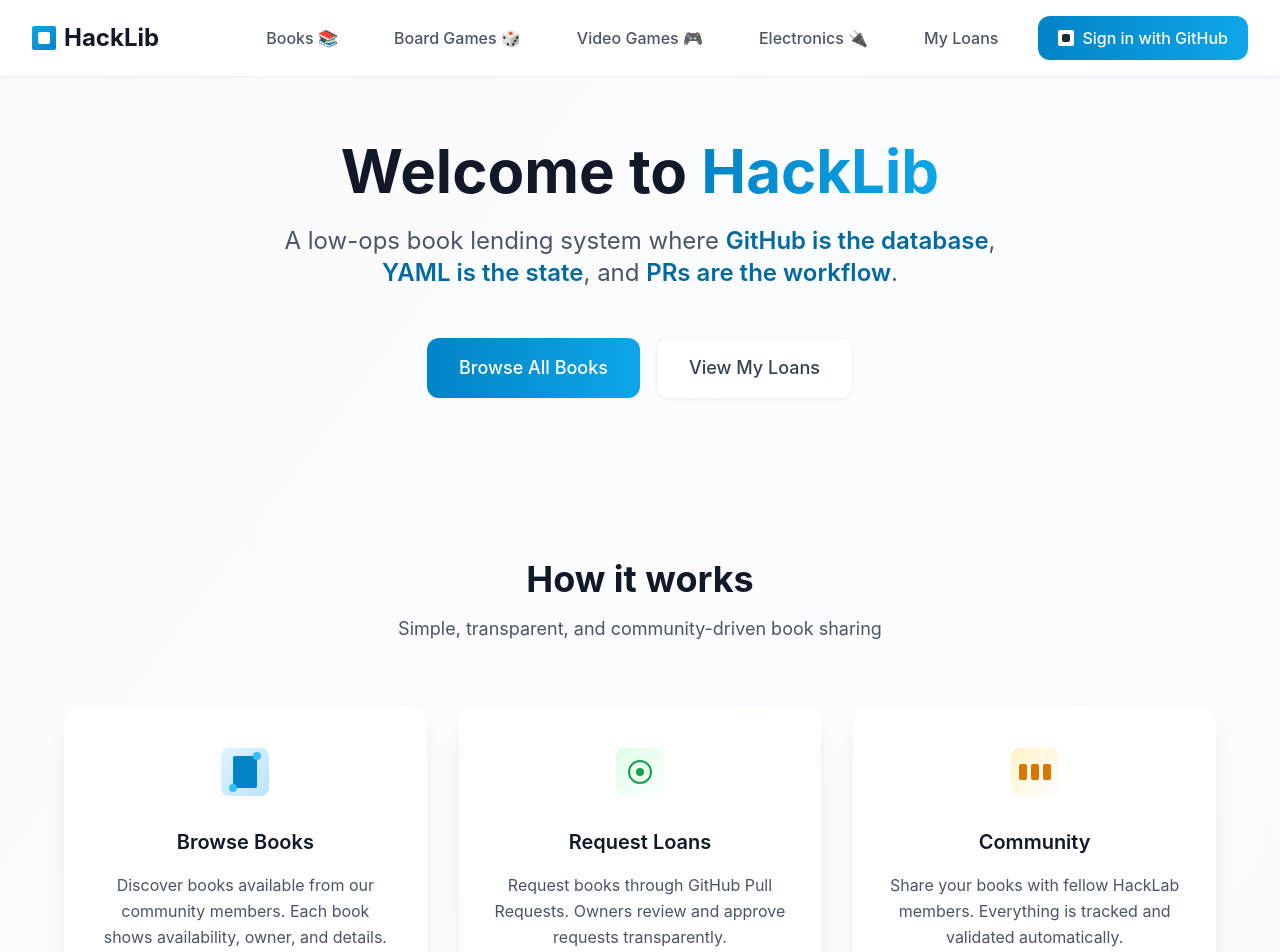
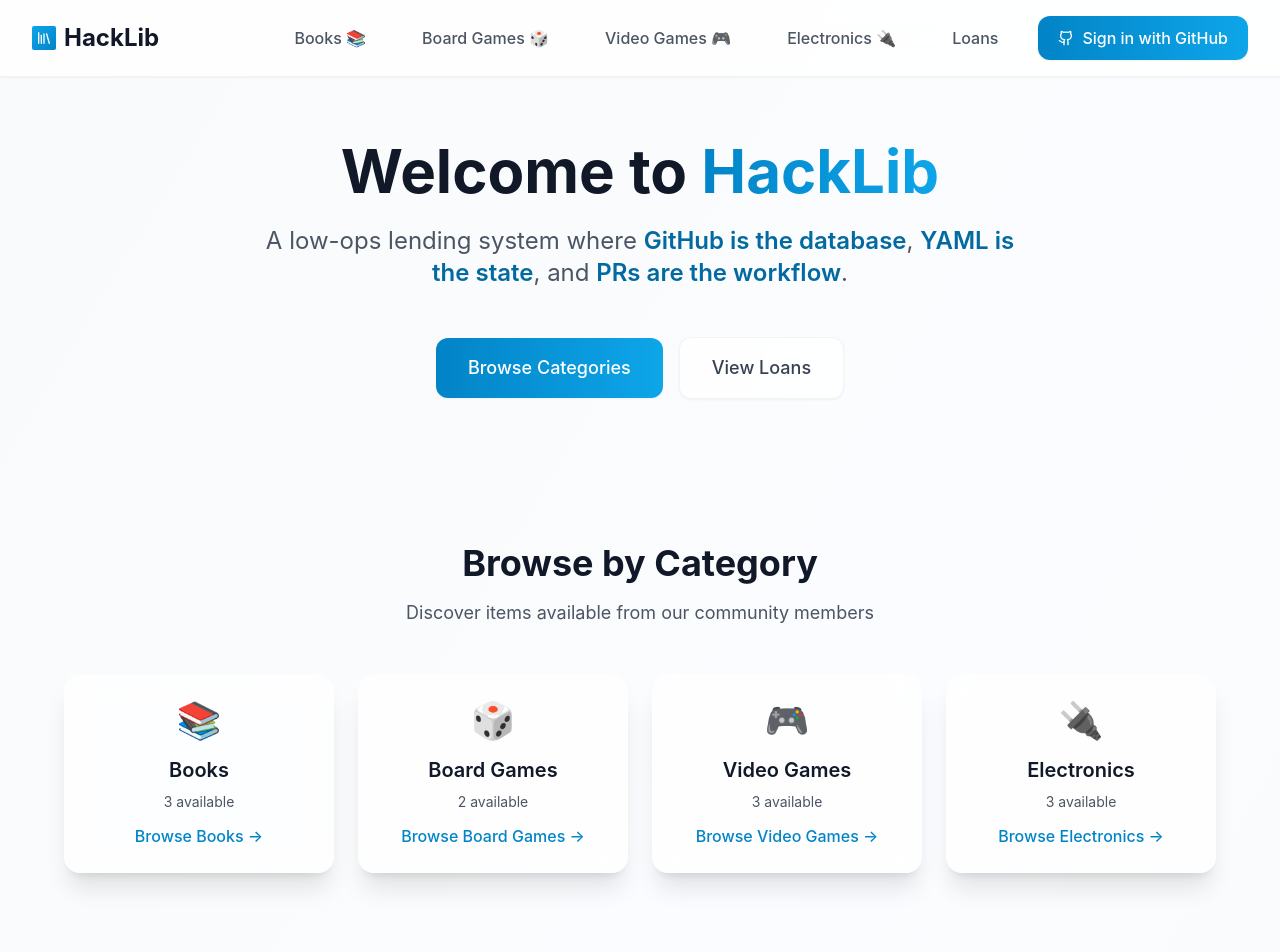
Before and after one commit to dapanas/hacklib, a Next.js app: page / in a window 1280 px wide. Shown: the top 952 px of the page. Built offline with nearby package versions, Linux system fonts and the light colour scheme; no server answers.

Commit message:
feat: integrate lucide-react icons and update terminology for multi-item support

```diff
--- a/app/components/Header.tsx
+++ b/app/components/Header.tsx
@@ -1,5 +1,6 @@
 'use client'
 import { useState } from 'react'
+import { Library, Menu, X } from 'lucide-react'
 import AuthSection from './AuthSection'
 
 export default function Header() {
@@ -21,7 +22,7 @@
           <h1 className="text-2xl font-bold text-gray-900">
             <a href="/" className="hover:text-primary-600 transition-colors duration-200 flex items-center gap-2">
               <div className="w-6 h-6 bg-gradient-to-br from-primary-500 to-primary-600 rounded-sm flex items-center justify-center">
-                <div className="w-3 h-3 bg-white rounded-sm"></div>
+                <Library className="w-4 h-4 text-white" />
               </div>
               HackLib
             </a>
@@ -57,7 +58,7 @@
               href="/my-loans"
               className="btn-ghost"
             >
-              My Loans
+              Loans
             </a>
             <AuthSection />
           </nav>
@@ -68,11 +69,11 @@
             onClick={toggleMobileMenu}
             aria-label="Toggle mobile menu"
           >
-            <div className="w-6 h-6 flex flex-col justify-center items-center">
-              <span className={`block w-5 h-0.5 bg-gray-700 transition-all duration-300 ease-in-out ${mobileMenuOpen ? 'rotate-45 translate-y-1.5' : ''}`}></span>
-              <span className={`block w-5 h-0.5 bg-gray-700 transition-all duration-300 ease-in-out mt-1 ${mobileMenuOpen ? 'opacity-0 scale-0' : ''}`}></span>
-              <span className={`block w-5 h-0.5 bg-gray-700 transition-all duration-300 ease-in-out mt-1 ${mobileMenuOpen ? '-rotate-45 -translate-y-1.5' : ''}`}></span>
-            </div>
+            {mobileMenuOpen ? (
+              <X className="w-6 h-6 text-gray-700" />
+            ) : (
+              <Menu className="w-6 h-6 text-gray-700" />
+            )}
           </button>
         </div>
       </div>
@@ -142,7 +143,7 @@
               style={{ transitionDelay: mobileMenuOpen ? '200ms' : '0ms' }}
               onClick={closeMobileMenu}
             >
-              My Loans
+              Loans
             </a>
             <div className={`pt-4 border-t border-white/20 transition-all duration-300 ${
               mobileMenuOpen ? 'translate-x-0 opacity-100' : '-translate-x-4 opacity-0'
--- a/app/components/SignInButton.tsx
+++ b/app/components/SignInButton.tsx
@@ -1,6 +1,7 @@
 'use client'
 
 import { signIn } from "next-auth/react"
+import { Github } from "lucide-react"
 
 export default function SignInButton() {
   return (
@@ -8,9 +9,7 @@
       onClick={() => signIn('github')}
       className="btn-primary flex items-center gap-2"
     >
-      <div className="w-4 h-4 bg-white rounded-sm flex items-center justify-center">
-        <div className="w-2 h-2 bg-gray-800 rounded-sm"></div>
-      </div>
+      <Github className="w-4 h-4" />
       Sign in with GitHub
     </button>
   )
--- a/app/components/UserMenu.tsx
+++ b/app/components/UserMenu.tsx
@@ -2,6 +2,7 @@
 
 import { signOut } from "next-auth/react"
 import { useState } from "react"
+import { ChevronDown } from "lucide-react"
 import Nickname from "./Nickname"
 
 interface UserMenuProps {
@@ -37,9 +38,7 @@
         <span className="text-sm font-medium text-gray-700 hidden sm:block">
           {user.name || user.username}
         </span>
-        <div className="w-4 h-4 flex items-center justify-center">
-          <div className={`w-2 h-2 border border-gray-400 rounded-sm transition-transform duration-200 ${isOpen ? 'rotate-45' : ''}`}></div>
-        </div>
+        <ChevronDown className={`w-4 h-4 text-gray-500 transition-transform duration-200 ${isOpen ? 'rotate-180' : ''}`} />
       </button>
 
       {isOpen && (
--- a/app/my-loans/page.tsx
+++ b/app/my-loans/page.tsx
@@ -2,6 +2,7 @@
 import { getAllBooks, getAllBoardGames, getAllVideoGames, getAllElectronics } from "@/lib/data";
 import { getCurrentUsername } from "@/lib/auth";
 import { getItemTypeConfig, getItemTypeFromId, getItemTypeBadge, ItemType } from "@/lib/itemTypes";
+import { FileText } from "lucide-react";
 import Nickname from "@/components/Nickname";
 
 export const revalidate = 60;
@@ -52,15 +53,17 @@
     <div className="py-8">
       <div className="max-w-7xl mx-auto px-4 sm:px-6 lg:px-8">
         <div className="mb-8">
-          <h1 className="text-3xl font-bold text-gray-900 mb-4">My Loans</h1>
+          <h1 className="text-3xl font-bold text-gray-900 mb-4">Loans</h1>
           <p className="text-gray-600">
-            Track your loans and requests across all item types
+            Track all loans and requests across all item types
           </p>
         </div>
 
       {userLoans.length === 0 ? (
         <div className="text-center py-12">
-          <div className="text-gray-400 text-6xl mb-4">📚</div>
+          <div className="flex justify-center mb-4">
+            <FileText className="w-16 h-16 text-gray-400" />
+          </div>
           <h3 className="text-lg font-medium text-gray-900 mb-2">No loans found</h3>
           <p className="text-gray-500">You haven't requested or borrowed any items yet.</p>
         </div>
--- a/app/page.tsx
+++ b/app/page.tsx
@@ -1,6 +1,13 @@
+import { getAllBooks, getAllBoardGames, getAllVideoGames, getAllElectronics } from "@/lib/data";
+import { Search, FileText, Users } from "lucide-react";
+
 export const revalidate = 60;
 
-export default function Home() {
+export default async function Home() {
+  const books = await getAllBooks();
+  const boardGames = await getAllBoardGames();
+  const videoGames = await getAllVideoGames();
+  const electronics = await getAllElectronics();
   return (
     <div className="relative overflow-hidden">
       {/* Hero Section */}
@@ -13,7 +20,7 @@
             </span>
           </h1>
           <p className="text-xl md:text-2xl text-gray-600 mb-12 max-w-3xl mx-auto leading-relaxed animate-slide-up">
-            A low-ops book lending system where{' '}
+            A low-ops lending system where{' '}
             <span className="font-semibold text-primary-700">GitHub is the database</span>,{' '}
             <span className="font-semibold text-primary-700">YAML is the state</span>, and{' '}
             <span className="font-semibold text-primary-700">PRs are the workflow</span>.
@@ -24,13 +31,85 @@
               href="/books"
               className="btn-primary text-lg px-8 py-4"
             >
-              Browse All Books
+              Browse Categories
             </a>
             <a
               href="/my-loans"
               className="btn-secondary text-lg px-8 py-4"
             >
-              View My Loans
+              View Loans
+            </a>
+          </div>
+        </div>
+      </div>
+
+      {/* Category Showcase Section */}
+      <div className="py-16 px-4 sm:px-6 lg:px-8">
+        <div className="max-w-6xl mx-auto">
+          <div className="text-center mb-12">
+            <h2 className="text-3xl md:text-4xl font-bold text-gray-900 mb-4">
+              Browse by Category
+            </h2>
+            <p className="text-lg text-gray-600 max-w-2xl mx-auto">
+              Discover items available from our community members
+            </p>
+          </div>
+
+          <div className="grid grid-cols-1 md:grid-cols-2 lg:grid-cols-4 gap-6">
+            <a
+              href="/books"
+              className="glass-card-hover p-6 text-center group"
+            >
+              <div className="text-4xl mb-4">📚</div>
+              <h3 className="text-xl font-semibold text-gray-900 mb-2">Books</h3>
+              <p className="text-gray-600 text-sm mb-3">
+                {books.length} available
+              </p>
+              <div className="text-primary-600 font-medium group-hover:text-primary-700">
+                Browse Books →
+              </div>
+            </a>
+
+            <a
+              href="/boardgames"
+              className="glass-card-hover p-6 text-center group"
+            >
+              <div className="text-4xl mb-4">🎲</div>
+              <h3 className="text-xl font-semibold text-gray-900 mb-2">Board Games</h3>
+              <p className="text-gray-600 text-sm mb-3">
+                {boardGames.length} available
+              </p>
+              <div className="text-primary-600 font-medium group-hover:text-primary-700">
+                Browse Board Games →
+              </div>
+            </a>
+
+            <a
+              href="/videogames"
+              className="glass-card-hover p-6 text-center group"
+            >
+              <div className="text-4xl mb-4">🎮</div>
+              <h3 className="text-xl font-semibold text-gray-900 mb-2">Video Games</h3>
+              <p className="text-gray-600 text-sm mb-3">
+                {videoGames.length} available
+              </p>
+              <div className="text-primary-600 font-medium group-hover:text-primary-700">
+                Browse Video Games →
+              </div>
+            </a>
+
+            <a
+              href="/electronics"
+              className="glass-card-hover p-6 text-center group"
+            >
+              <div className="text-4xl mb-4">🔌</div>
+              <h3 className="text-xl font-semibold text-gray-900 mb-2">Electronics</h3>
+              <p className="text-gray-600 text-sm mb-3">
+                {electronics.length} available
+              </p>
+              <div className="text-primary-600 font-medium group-hover:text-primary-700">
+                Browse Electronics →
+              </div>
             </a>
           </div>
         </div>
@@ -44,53 +123,38 @@
               How it works
             </h2>
             <p className="text-lg text-gray-600 max-w-2xl mx-auto">
-              Simple, transparent, and community-driven book sharing
+              Simple, transparent, and community-driven item sharing
             </p>
           </div>
 
           <div className="grid grid-cols-1 md:grid-cols-3 gap-8">
             <div className="glass-card-hover p-8 text-center group">
               <div className="w-16 h-16 mx-auto mb-6 group-hover:scale-110 transition-transform duration-300 flex items-center justify-center">
-                <div className="w-12 h-12 bg-gradient-to-br from-primary-100 to-primary-200 rounded-lg flex items-center justify-center">
-                  <div className="w-6 h-8 bg-primary-600 rounded-sm relative">
-                    <div className="absolute -top-1 -right-1 w-2 h-2 bg-primary-400 rounded-full"></div>
-                    <div className="absolute -bottom-1 -left-1 w-2 h-2 bg-primary-400 rounded-full"></div>
-                  </div>
-                </div>
+                <Search className="w-8 h-8 text-primary-600" />
               </div>
-              <h3 className="text-xl font-semibold text-gray-900 mb-4">Browse Books</h3>
+              <h3 className="text-xl font-semibold text-gray-900 mb-4">Browse Items</h3>
               <p className="text-gray-600 leading-relaxed">
-                Discover books available from our community members. Each book shows availability, owner, and details.
+                Discover items available from our community members. Each item shows availability, owner, and details.
               </p>
             </div>
 
             <div className="glass-card-hover p-8 text-center group">
               <div className="w-16 h-16 mx-auto mb-6 group-hover:scale-110 transition-transform duration-300 flex items-center justify-center">
-                <div className="w-12 h-12 bg-gradient-to-br from-success-100 to-success-200 rounded-lg flex items-center justify-center">
-                  <div className="w-6 h-6 border-2 border-success-600 rounded-full flex items-center justify-center">
-                    <div className="w-2 h-2 bg-success-600 rounded-full"></div>
-                  </div>
-                </div>
+                <FileText className="w-8 h-8 text-primary-600" />
               </div>
               <h3 className="text-xl font-semibold text-gray-900 mb-4">Request Loans</h3>
               <p className="text-gray-600 leading-relaxed">
-                Request books through GitHub Pull Requests. Owners review and approve requests transparently.
+                Request items through GitHub Pull Requests. Owners review and approve requests transparently.
               </p>
             </div>
 
             <div className="glass-card-hover p-8 text-center group">
               <div className="w-16 h-16 mx-auto mb-6 group-hover:scale-110 transition-transform duration-300 flex items-center justify-center">
-                <div className="w-12 h-12 bg-gradient-to-br from-warning-100 to-warning-200 rounded-lg flex items-center justify-center">
-                  <div className="flex gap-1">
-                    <div className="w-2 h-4 bg-warning-600 rounded-sm"></div>
-                    <div className="w-2 h-4 bg-warning-600 rounded-sm"></div>
-                    <div className="w-2 h-4 bg-warning-600 rounded-sm"></div>
-                  </div>
-                </div>
+                <Users className="w-8 h-8 text-primary-600" />
               </div>
               <h3 className="text-xl font-semibold text-gray-900 mb-4">Community</h3>
               <p className="text-gray-600 leading-relaxed">
-                Share your books with fellow HackLab members. Everything is tracked and validated automatically.
+                Share your items with fellow HackLab members. Everything is tracked and validated automatically.
               </p>
             </div>
           </div>
@@ -105,7 +169,7 @@
               Ready to start sharing?
             </h2>
             <p className="text-lg text-gray-600 mb-8 max-w-2xl mx-auto">
-              Join the community and start borrowing and lending books today.
+              Join the community and start borrowing and lending items today.
               It's free, transparent, and built for developers.
             </p>
             <div className="flex flex-col sm:flex-row gap-4 justify-center">
@@ -113,7 +177,7 @@
                 href="/books"
                 className="btn-primary text-lg px-8 py-4"
               >
-                Start Browsing
+                Browse Categories
               </a>
               <a
                 href="https://github.com"
--- a/package.json
+++ b/package.json
@@ -14,6 +14,7 @@
     "ajv-formats": "^3.0.1",
     "glob": "^11.0.0",
     "js-yaml": "^4.1.0",
+    "lucide-react": "^0.547.0",
     "next": "^15.5.6",
     "next-auth": "^5.0.0-beta.29",
     "react": "^19.2.0",
```
Also changed, not shown: app/components/BoardGameCard.tsx (+4 -3 lines), app/components/ElectronicsCard.tsx (+4 -3 lines), app/components/StatusBadge.tsx (+9 -36 lines), app/components/VideoGameCard.tsx (+4 -3 lines), 2 other files (tests, documents, lock files or other folders).
